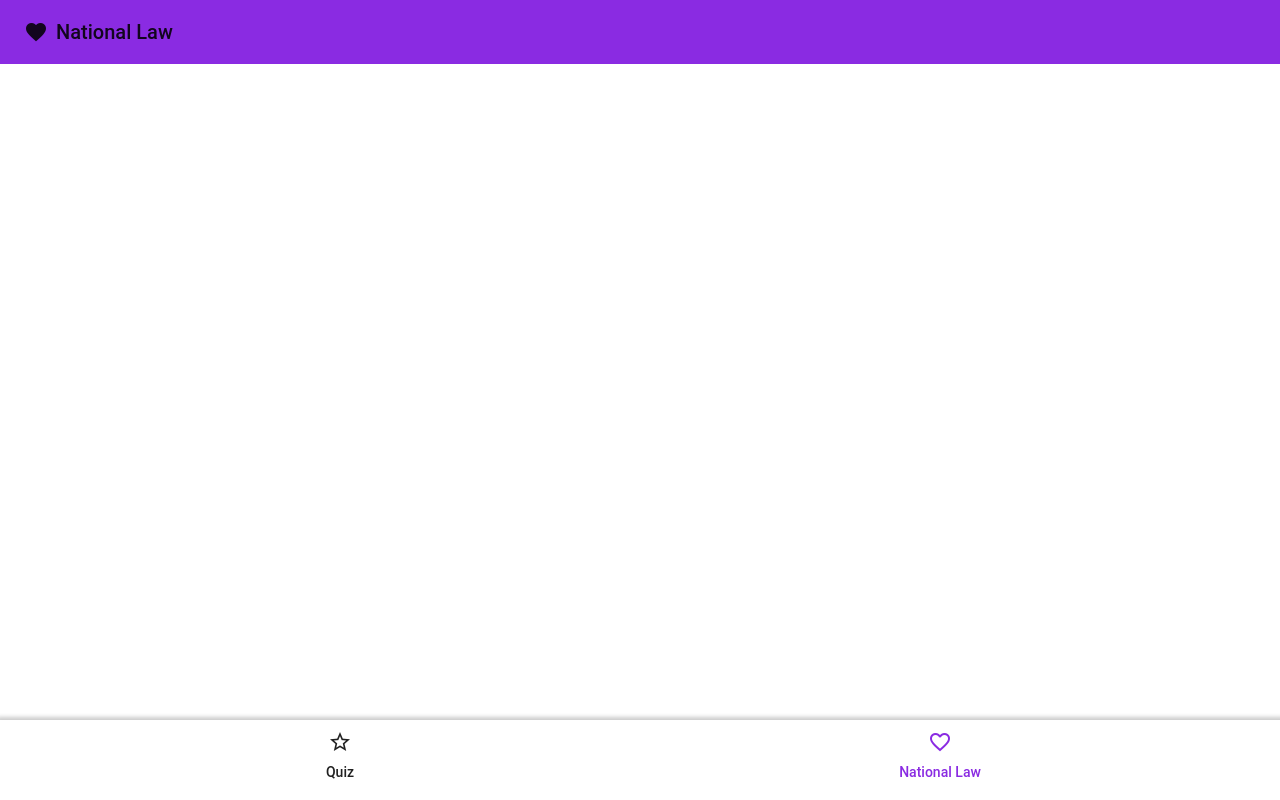
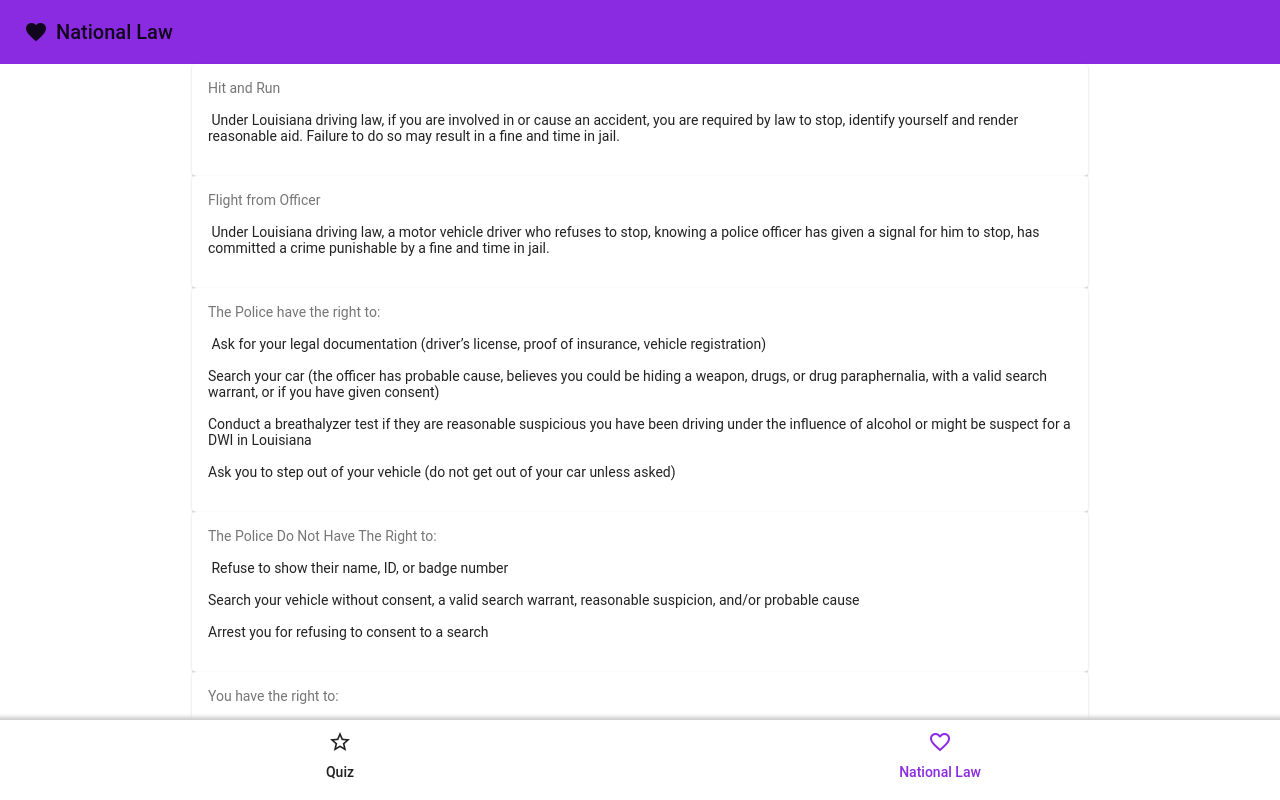
Before and after one commit to jonesbrynn/KnowYourRights, an Angular app: page /national-law in a window 1280 px wide. Shown: the top 800 px of the page. Built offline with nearby package versions, Linux system fonts and the light colour scheme.

Commit message:
national law exists

```diff
--- a/src/national-law/national-law.component.css
+++ b/src/national-law/national-law.component.css
@@ -4,3 +4,13 @@
 .bar {
   background-color: blueviolet;
 }
+
+.text {
+  white-space: pre-wrap!important;
+}
+
+.app-container {
+  width: 70%;
+  margin: auto;
+  font-family: Lato;
+}
--- a/src/national-law/national-law.component.html
+++ b/src/national-law/national-law.component.html
@@ -8,3 +8,16 @@
 </button>
 <span class="top">National Law</span>
 </mat-toolbar>
+
+<div class="app-container">
+  <mat-card *ngFor="let natlaw of natlaws">
+    <mat-card-subtitle>
+      {{ natlaw.header }}
+    </mat-card-subtitle>
+
+    <mat-card-content class="text">
+      {{ natlaw.description }}
+    </mat-card-content>
+
+  </mat-card>
+</div>
--- a/src/national-law/national-law.component.ts
+++ b/src/national-law/national-law.component.ts
@@ -1,7 +1,5 @@
 import { Component, OnInit } from '@angular/core';
 import { NATLAWS } from '../app/natlaws';
-import {MatToolbarModule} from '@angular/material/toolbar';
-
 
 @Component({
   selector: 'app-national-law',
@@ -9,7 +7,7 @@ import {MatToolbarModule} from '@angular/material/toolbar';
   styleUrls: ['./national-law.component.css'],
 })
 export class NationalLawComponent implements OnInit {
-  natlaw = NATLAWS;
+  natlaws = NATLAWS;
 
   constructor() {}
 
```
Lines whose indentation alone changed are shown as unchanged.
